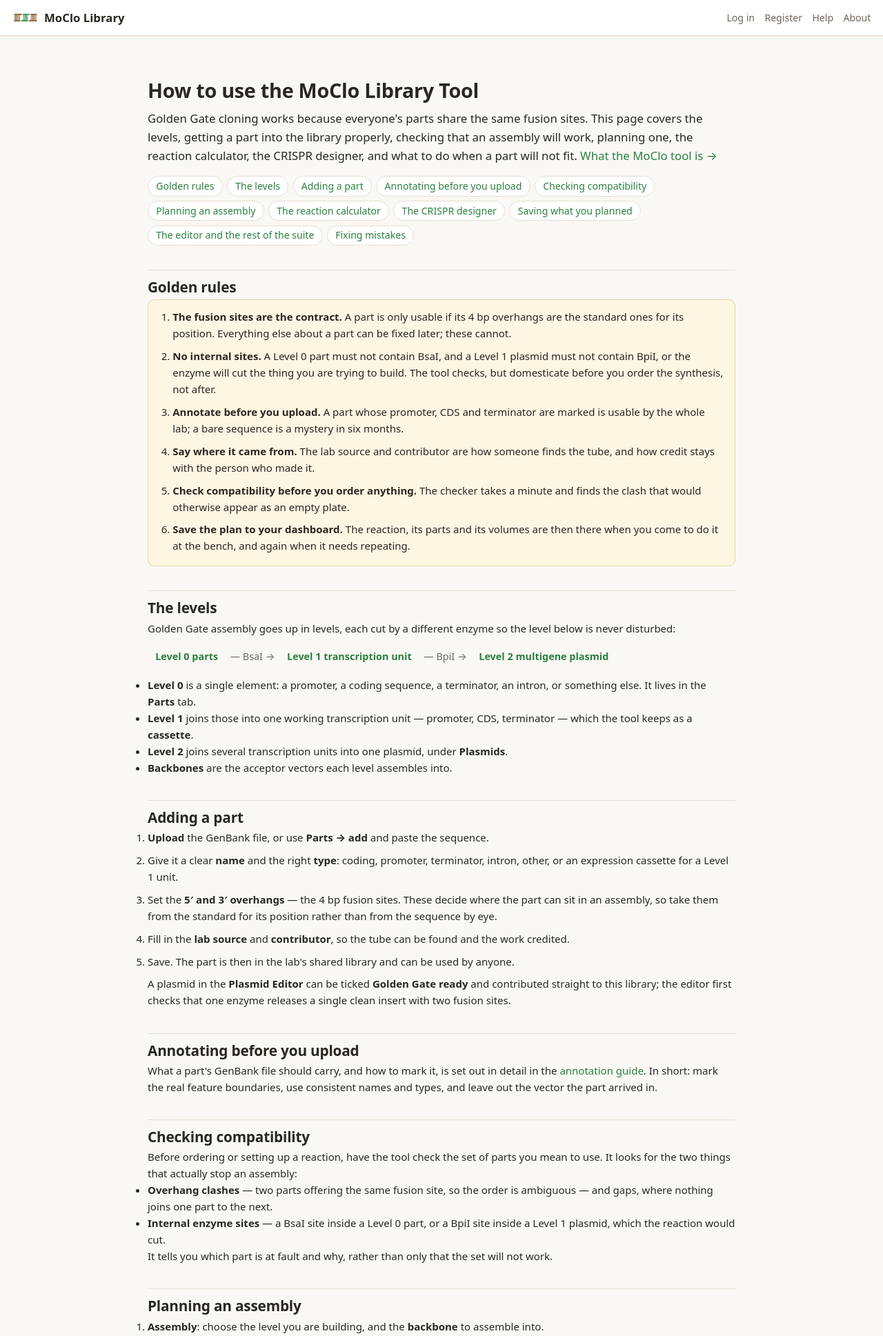
After one commit to Gardiner-Lab/moclo-library-tool, a Flask app: page /help in a window 1280 px wide. The commit adds this page. Shown: the top 1937 px of the page at 69% size. Run offline with Flask 3, Linux system fonts and the light colour scheme; parts of the project's set-up code (start-up, migrations or seed data) failed here and were passed over.

Commit message:
About and How to use pages for the MoClo Library Tool
Co-Authored-By: Claude Opus 5 <noreply@anthropic.com>

```diff
--- a/app/main.py
+++ b/app/main.py
@@ -228,6 +228,16 @@ def create_app():
             return redirect(url_for('login_page'))
         return render_template('protocol.html')
 
+    @app.route('/about')
+    def about_page():
+        """What the MoClo Library Tool is."""
+        return render_template('about.html')
+
+    @app.route('/help')
+    def help_page():
+        """How to use the MoClo Library Tool."""
+        return render_template('help.html')
+
     @app.route('/annotation-guide')
     def annotation_guide():
         """GenBank annotation best practices guide."""
--- a/app/static/css/style.css
+++ b/app/static/css/style.css
@@ -2093,3 +2093,24 @@ a.btn-danger:active {
 .export-buttons .export-label { align-self: center; font-weight: 600; color: var(--text-secondary, var(--tt-muted)); margin-right: 0.15rem; }
 /* The notebook is not a download: set a little apart, at the end of the row. */
 .export-buttons .export-notebook { margin-left: 0.75rem; }
+
+/* the About and How to use pages */
+.help { max-width: 900px; margin: 0 auto; padding: 1.5rem 1.5rem 5rem; line-height: 1.6; }
+.help h1 { font-size: 1.8rem; margin-bottom: .3rem; }
+.help h2 { margin-top: 2.2rem; padding-top: .5rem; border-top: 1px solid var(--border-color); font-size: 1.3rem; }
+.help .lead { font-size: 1.05rem; color: var(--text-color); }
+.help code { background: var(--bg-color); padding: 0 .3rem; border-radius: .25rem; }
+.help-toc { display: flex; flex-wrap: wrap; gap: .4rem; margin: 1rem 0; }
+.help-toc a { text-decoration: none; background: var(--card-bg); border: 1px solid var(--border-color); border-radius: 1rem; padding: .15rem .7rem; font-size: .88rem; }
+.help-toc a:hover { background: var(--bg-color); }
+.help-cards { display: grid; grid-template-columns: repeat(auto-fit, minmax(240px, 1fr)); gap: .8rem; }
+.help-card { background: var(--card-bg); border: 1px solid var(--border-color); border-radius: .6rem; padding: .3rem 1rem; }
+.help-card h3 { margin: .6rem 0 .2rem; }
+.flow { display: flex; flex-wrap: wrap; align-items: center; gap: .4rem; margin: .8rem 0; }
+.flow-box { background: var(--bg-color); color: var(--primary-color); border-radius: .45rem; padding: .3rem .7rem; font-weight: 600; font-size: .9rem; }
+.flow-arrow { color: var(--text-secondary); font-size: .9rem; }
+.help ol.steps li, .help ol.rules li { margin-bottom: .55rem; }
+.help ol.rules { background: #fdf6e3; border: 1px solid #ecd5a0; border-radius: .6rem; padding: .8rem 1rem .5rem 2.2rem; }
+.faq dt { font-weight: 600; margin-top: .8rem; }
+.faq dd { margin: .2rem 0 0 1rem; }
+.help section { scroll-margin-top: 4rem; }
--- a/app/templates/base.html
+++ b/app/templates/base.html
@@ -41,6 +41,8 @@
             <nav class="tt-links">
                 <a href="{{ dashboard_url }}">Dashboard</a>
                 {% if session.get('is_admin') %}<a href="{{ admin_url }}">Admin</a>{% endif %}
+                <a href="/help">Help</a>
+                <a href="/about">About</a>
             </nav>
             <span class="tt-user">{{ session.get('username') }}</span>
             <a class="tt-logout" href="/logout">Log out</a>
@@ -48,6 +50,8 @@
             <nav class="tt-links">
                 <a href="/login">Log in</a>
                 <a href="{{ registration_url }}">Register</a>
+                <a href="/help">Help</a>
+                <a href="/about">About</a>
             </nav>
         {% endif %}
     </header>
--- /dev/null
+++ b/app/templates/help.html
@@ -0,0 +1,179 @@
+{% extends "base.html" %}
+{% block title %}Help &middot; MoClo Library Tool{% endblock %}
+
+{% block content %}
+<div class="help">
+    <h1>How to use the MoClo Library Tool</h1>
+    <p class="lead">Golden Gate cloning works because everyone's parts share the same fusion sites. This page
+       covers the levels, getting a part into the library properly, checking that an assembly will work,
+       planning one, the reaction calculator, the CRISPR designer, and what to do when a part will not fit.
+       <a href="/about">What the MoClo tool is →</a></p>
+
+    <nav class="help-toc">
+        <a href="#rules">Golden rules</a>
+        <a href="#levels">The levels</a>
+        <a href="#parts">Adding a part</a>
+        <a href="#annotation">Annotating before you upload</a>
+        <a href="#compat">Checking compatibility</a>
+        <a href="#assembly">Planning an assembly</a>
+        <a href="#calculator">The reaction calculator</a>
+        <a href="#crispr">The CRISPR designer</a>
+        <a href="#dashboard">Saving what you planned</a>
+        <a href="#editor">The editor and the rest of the suite</a>
+        <a href="#mistakes">Fixing mistakes</a>
+    </nav>
+
+    <section id="rules">
+        <h2>Golden rules</h2>
+        <ol class="rules">
+            <li><b>The fusion sites are the contract.</b> A part is only usable if its 4&nbsp;bp overhangs are the
+                standard ones for its position. Everything else about a part can be fixed later; these cannot.</li>
+            <li><b>No internal sites.</b> A Level 0 part must not contain BsaI, and a Level 1 plasmid must not
+                contain BpiI, or the enzyme will cut the thing you are trying to build. The tool checks, but
+                domesticate before you order the synthesis, not after.</li>
+            <li><b>Annotate before you upload.</b> A part whose promoter, CDS and terminator are marked is usable
+                by the whole lab; a bare sequence is a mystery in six months.</li>
+            <li><b>Say where it came from.</b> The lab source and contributor are how someone finds the tube, and
+                how credit stays with the person who made it.</li>
+            <li><b>Check compatibility before you order anything.</b> The checker takes a minute and finds the
+                clash that would otherwise appear as an empty plate.</li>
+            <li><b>Save the plan to your dashboard.</b> The reaction, its parts and its volumes are then there
+                when you come to do it at the bench, and again when it needs repeating.</li>
+        </ol>
+    </section>
+
+    <section id="levels">
+        <h2>The levels</h2>
+        <p>Golden Gate assembly goes up in levels, each cut by a different enzyme so the level below is never
+           disturbed:</p>
+        <div class="flow">
+            <span class="flow-box">Level 0 parts</span><span class="flow-arrow">— BsaI →</span>
+            <span class="flow-box">Level 1 transcription unit</span><span class="flow-arrow">— BpiI →</span>
+            <span class="flow-box">Level 2 multigene plasmid</span>
+        </div>
+        <ul>
+            <li><b>Level 0</b> is a single element: a promoter, a coding sequence, a terminator, an intron, or
+                something else. It lives in the <b>Parts</b> tab.</li>
+            <li><b>Level 1</b> joins those into one working transcription unit &mdash; promoter, CDS, terminator
+                &mdash; which the tool keeps as a <b>cassette</b>.</li>
+            <li><b>Level 2</b> joins several transcription units into one plasmid, under <b>Plasmids</b>.</li>
+            <li><b>Backbones</b> are the acceptor vectors each level assembles into.</li>
+        </ul>
+    </section>
+
+    <section id="parts">
+        <h2>Adding a part</h2>
+        <ol class="steps">
+            <li><b>Upload</b> the GenBank file, or use <b>Parts → add</b> and paste the sequence.</li>
+            <li>Give it a clear <b>name</b> and the right <b>type</b>: coding, promoter, terminator, intron,
+                other, or an expression cassette for a Level 1 unit.</li>
+            <li>Set the <b>5′ and 3′ overhangs</b> &mdash; the 4&nbsp;bp fusion sites. These decide where the part
+                can sit in an assembly, so take them from the standard for its position rather than from the
+                sequence by eye.</li>
+            <li>Fill in the <b>lab source</b> and <b>contributor</b>, so the tube can be found and the work
+                credited.</li>
+            <li>Save. The part is then in the lab's shared library and can be used by anyone.</li>
+        </ol>
+        <p>A plasmid in the <b>Plasmid Editor</b> can be ticked <b>Golden Gate ready</b> and contributed
+           straight to this library; the editor first checks that one enzyme releases a single clean insert with
+           two fusion sites.</p>
+    </section>
+
+    <section id="annotation">
+        <h2>Annotating before you upload</h2>
+        <p>What a part's GenBank file should carry, and how to mark it, is set out in detail in the
+           <a href="/annotation-guide">annotation guide</a>. In short: mark the real feature boundaries, use
+           consistent names and types, and leave out the vector the part arrived in.</p>
+    </section>
+
+    <section id="compat">
+        <h2>Checking compatibility</h2>
+        <p>Before ordering or setting up a reaction, have the tool check the set of parts you mean to use. It
+           looks for the two things that actually stop an assembly:</p>
+        <ul>
+            <li><b>Overhang clashes</b> &mdash; two parts offering the same fusion site, so the order is
+                ambiguous &mdash; and gaps, where nothing joins one part to the next.</li>
+            <li><b>Internal enzyme sites</b> &mdash; a BsaI site inside a Level 0 part, or a BpiI site inside a
+                Level 1 plasmid, which the reaction would cut.</li>
+        </ul>
+        <p>It tells you which part is at fault and why, rather than only that the set will not work.</p>
+    </section>
+
+    <section id="assembly">
+        <h2>Planning an assembly</h2>
+        <ol class="steps">
+            <li><b>Assembly</b>: choose the level you are building, and the <b>backbone</b> to assemble into.</li>
+            <li>Add the parts in the order they go: promoter, CDS, terminator for a Level 1; the transcription
+                units for a Level 2.</li>
+            <li>The tool joins them through their fusion sites and shows the <b>assembled plasmid</b> with its
+                parts marked, so you can see what you are about to make.</li>
+            <li>Save it under <b>Plasmids</b>, where it keeps the parts it was made from.</li>
+            <li>Send it to the <b>reaction calculator</b> to work out the mix.</li>
+        </ol>
+    </section>
+
+    <section id="calculator">
+        <h2>The reaction calculator</h2>
+        <p>Under <b>Protocol</b>. Give it the fragments and their sizes, or send a plasmid to it from its page,
+           and it works out how much of each to use for an equimolar reaction, with the enzyme, buffer and
+           ligase, scaled to the number of reactions you are setting up.</p>
+        <p>The same mix can be put straight into a <b>Lab Notebook</b> day page as a table, so what you pipetted
+           is recorded where the rest of the day is.</p>
+    </section>
+
+    <section id="crispr">
+        <h2>The CRISPR designer</h2>
+        <ol class="steps">
+            <li><b>CRISPR Designer</b>: give the target sequence and how many guides you want.</li>
+            <li>It designs the guides and the oligos for them, and plans the whole route: the Level&nbsp;−1 guide
+                modules, the Level 0 parts, the Level 1 plasmid and the Level 2 construct.</li>
+            <li>Name the records it will make, then let it make them. The parts and plasmids appear in the
+                library like any others.</li>
+            <li><b>Save to dashboard</b> keeps the whole protocol, so it can be read again later without
+                redesigning it.</li>
+        </ol>
+    </section>
+
+    <section id="dashboard">
+        <h2>Saving what you planned</h2>
+        <p><b>Save to dashboard</b>, on a plasmid or at the end of the CRISPR designer, keeps it under
+           <b>Saved constructs</b> on your dashboard, with the reactions it needs.</p>
+        <ul>
+            <li>Its <b>title</b>, and <b>Open plasmid ↗</b>, open the plasmid itself &mdash; or the cassette, for a
+                single transcription unit.</li>
+            <li>Each <b>reaction</b> opens the calculator already filled in, which is how you pick it up again at
+                the bench.</li>
+            <li><b>View protocol</b>, for a CRISPR construct, regenerates the whole protocol as it was.</li>
+        </ul>
+    </section>
+
+    <section id="editor">
+        <h2>The editor and the rest of the suite</h2>
+        <ul>
+            <li>Any part, backbone or plasmid <b>opens in the Plasmid Editor</b> for editing, restriction
+                analysis or read alignment: both tools share one library.</li>
+            <li>A plasmid confirmed by sequencing in the editor gets its <b>glycerol stock in Lab Stocks</b>.</li>
+            <li>A reaction can be put into a <b>Lab Notebook</b> page, with its parts and volumes.</li>
+            <li><b>Export</b> a part or plasmid as GenBank, FASTA, SnapGene or an image.</li>
+        </ul>
+    </section>
+
+    <section id="mistakes">
+        <h2>Fixing mistakes</h2>
+        <ul>
+            <li><b>A part will not go into an assembly:</b> check its overhangs first. They are the usual
+                cause, and they are easy to mistype.</li>
+            <li><b>The checker reports an internal site:</b> the part must be domesticated &mdash; the site
+                changed silently &mdash; before it can be used at that level.</li>
+            <li><b>Wrong part type or source:</b> edit the part. Its sequence and overhangs are what others
+                depend on; the rest is free to correct.</li>
+            <li><b>Assembled the wrong thing:</b> delete the plasmid and assemble again. The parts it used are
+                untouched.</li>
+            <li><b>A part is in the library twice:</b> keep the annotated one and delete the other, after
+                checking nothing was assembled from it.</li>
+            <li><b>Not sure a saved construct is still right:</b> open it from the dashboard &mdash; if its
+                plasmid has been deleted, the row says so rather than giving a broken link.</li>
+        </ul>
+    </section>
+</div>
+{% endblock %}
--- a/app/templates/parts.html
+++ b/app/templates/parts.html
@@ -89,6 +89,8 @@
     <!-- Empty State -->
     <div id="emptyState" class="empty-state" style="display: none;">
         <p>No parts found matching your criteria.</p>
+        <p class="hint">New here? <a href="/help">How to use the MoClo Library Tool</a> &mdash; the levels,
+           adding a part properly, and checking an assembly will work.</p>
     </div>
 </div>
 
```
Also changed, not shown: app/templates/about.html (added, +112 -0 lines), tests/test_basic.py (+9 -0 lines), CHANGELOG.md.
